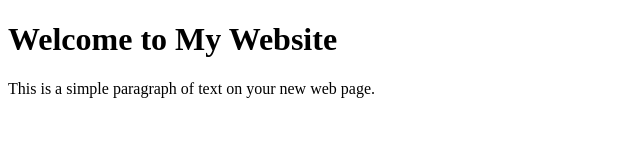
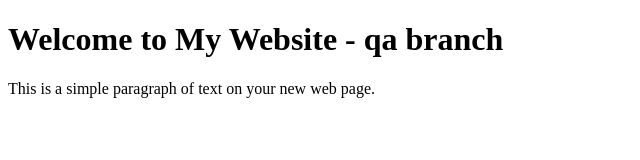
Before and after one commit to tharukwijesuriya/SE, a plain HTML site: page index.html in a window 1280 px wide. Shown: the whole page, without its empty margins (0-640 px from the left). Drawn offline with Linux system fonts and the light colour scheme.

Commit message:
edited from qa branch

```diff
--- a/index.html
+++ b/index.html
@@ -7,7 +7,7 @@
 </head>
 <body>
 
-    <h1>Welcome to My Website</h1>
+    <h1>Welcome to My Website - qa branch</h1>
     <p>This is a simple paragraph of text on your new web page.</p>
 
 </body>
```
